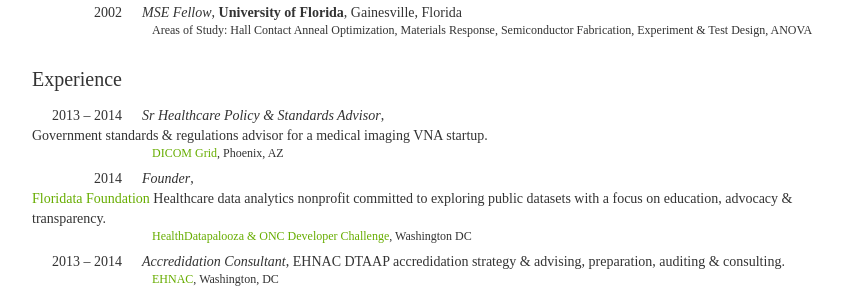
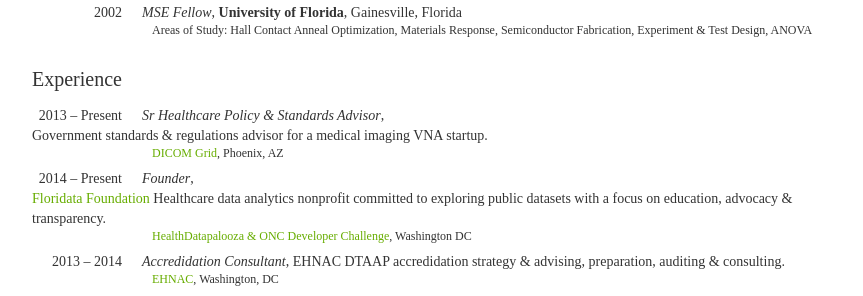
Before and after one commit to laurenstill/laurenstill.github.io, a Jekyll site: the page cv/index.html, which Jekyll copies as it is, in a window 1280 px wide. Shown: the part 538-834 px from the top of the page, without its empty margins (208-1071 px from the left). Built offline with Jekyll 4.4.1, drawn with Linux system fonts in a browser that asks for light colours; comment, search, counter and statistics services are not loaded.

Commit message:
Update index.html

```diff
--- a/cv/index.html
+++ b/cv/index.html
@@ -85,7 +85,7 @@
 
             <ul>
             <li>
-                    <span class="date">2013 &ndash; 2014</span>
+                    <span class="date">2013 &ndash; Present</span>
                     <span class="position">Sr Healthcare Policy &amp; Standards Advisor</span>,
                     <span class="project">Government standards &amp; regulations advisor for a medical imaging VNA startup.</span>
                     <span class="meta">
@@ -98,7 +98,7 @@
 
 
                 <li>
-                    <span class="date">2014</span>
+                    <span class="date">2014 &ndash; Present</span>
                     <span class="position">Founder</span>,
                     <span class="project"><a href="http://www.teamfloriduh.com">Floridata Foundation</a> Healthcare data analytics nonprofit committed to exploring public datasets with a focus on education, advocacy &amp; transparency.
                     </span>
```
